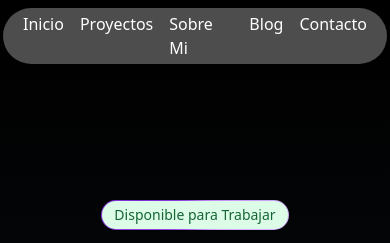
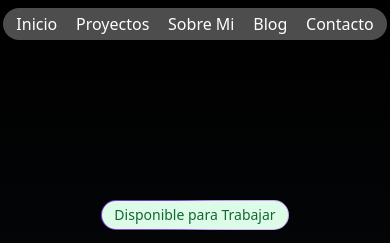
Before and after one commit to heysonbr/portfolio, an Astro site: page / in a window 390 px wide. Shown: the top 243 px of the page. Built offline with nearby package versions, Linux system fonts and the light colour scheme; Astro itself is replaced by a stand-in of ours.

```diff
--- a/src/components/navbar.astro
+++ b/src/components/navbar.astro
@@ -4,7 +4,7 @@
 
 <div>
   <nav class="container fixed top-0 left-0 right-0 w-96 mx-auto flex justify-center p-1 my-2 rounded-full backdrop-blur-sm bg-white/30  z-10" >
-    <div class="links w-full flex justify-around mx-2 ">
+    <div class="links w-full flex justify-around mx-0 md:mx-2 ">
       <a href="/#inicio" class="px-2 hover:text-purple-300">Inicio</a>
       <a href="/#proyectos" class="px-2 hover:text-purple-300">Proyectos</a>
       <a href="/#sobre-mi" class="px-2 hover:text-purple-300">Sobre Mi</a>
```
